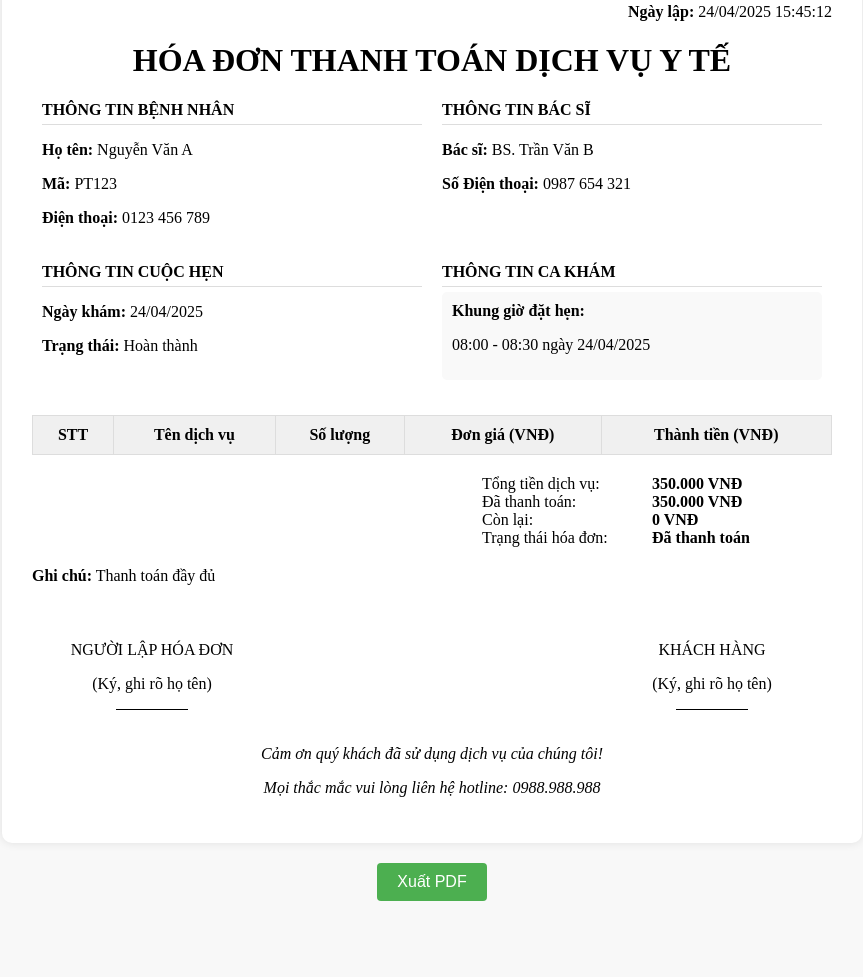
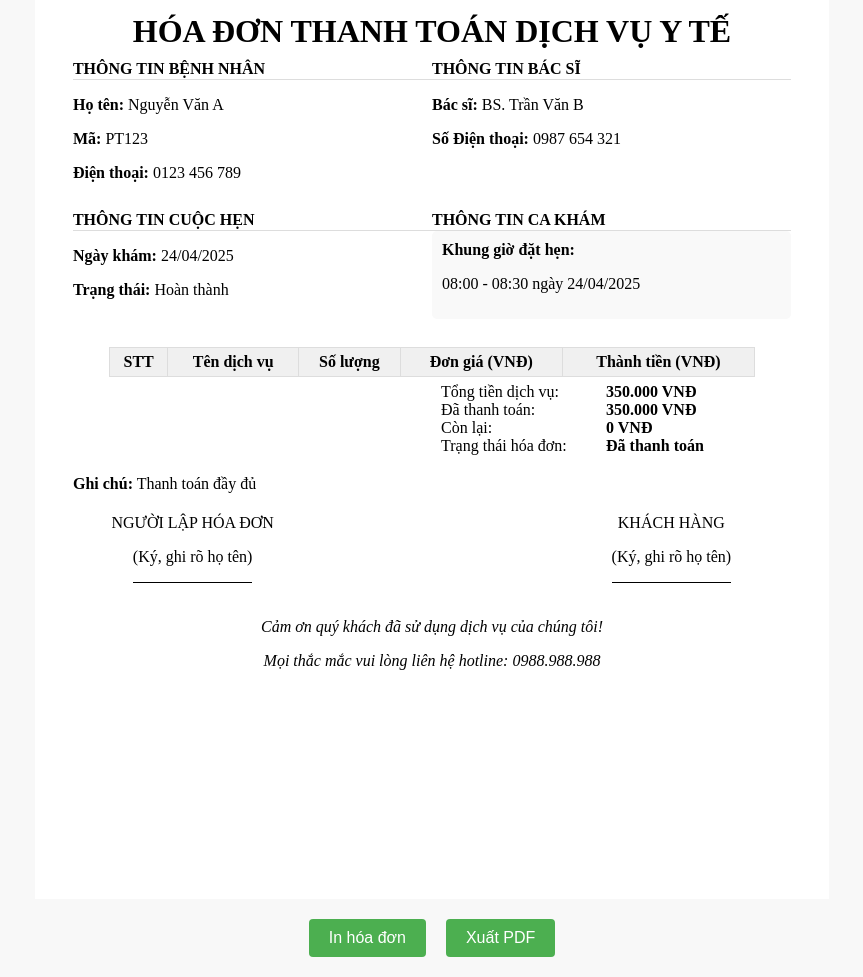
Before and after one commit to DucDat37/FE_TTCS, a plain HTML site: page invoice_detail.html in a window 1280 px wide. Shown: the part 232-1209 px from the top of the page, without its empty margins (208-1071 px from the left). Before the commit the page ends 1173 px from the top, so only its background shows below. Drawn offline with Linux system fonts and the light colour scheme.

Commit message:
chỉnh xuất pdf, in hóa đơn

```diff
--- a/invoice_detail.html
+++ b/invoice_detail.html
@@ -1,58 +1,102 @@
 <!DOCTYPE html>
 <html lang="vi">
+
 <head>
   <meta charset="UTF-8">
   <title>Hóa Đơn Thanh Toán</title>
   <style>
+    @page {
+      size: A4;
+      margin: 10mm;
+    }
+
     body {
-      font-family: 'Times New Roman', Times, serif, sans-serif;
-      margin: 40px;
+      font-family: 'Times New Roman', Times, serif;
       background-color: #f8f8f8;
     }
+
     .invoice {
+      width: 210mm;
+      min-height: 297mm;
+      padding: 10mm;
+      margin: auto;
       background: #fff;
-      padding: 30px;
-      max-width: 800px;
-      margin: auto;
-      border-radius: 10px;
-      box-shadow: 0 0 10px rgba(0,0,0,0.1);
+      border-radius: 0;
+      box-shadow: none;
+      box-sizing: border-box;
     }
-    h1, h2 {
+
+    /* Chỉ hiển thị khi không in */
+    @media print {
+      .print-btn {
+        display: none !important;
+      }
+
+      body {
+        background: white;
+        margin: 0;
+        padding: 0;
+      }
+
+      .invoice {
+        box-shadow: none;
+        border-radius: 0;
+        width: 100%;
+        min-height: 100%;
+        margin: 0;
+        padding: 0;
+      }
+    }
+
+    h1,
+    h2 {
       text-align: center;
+      margin-bottom: 10px;
     }
+
     h3 {
       text-align: center;
       font-weight: normal;
-      margin-bottom: 20px;
+      margin-bottom: 10px;
     }
+
     .info {
       display: flex;
       justify-content: space-between;
-      margin-bottom: 20px;
+      margin-bottom: 10px;
     }
+
     .info-section {
       flex: 1;
-      padding: 0 10px;
+      padding: 0 0px;
+      padding-bottom: 3px;
     }
+
     .info-section-title {
       font-weight: bold;
-      margin-bottom: 5px;
+      margin-bottom: 0px;
       border-bottom: 1px solid #ddd;
-      padding-bottom: 5px;
+      padding-bottom: 1px;
     }
+
     table {
-      width: 100%;
+      width: 90%;
       border-collapse: collapse;
-      margin-bottom: 20px;
+      margin: auto;
+      margin-bottom: 6px;
     }
-    table th, table td {
+
+    table th,
+    table td {
       border: 1px solid #ddd;
-      padding: 10px;
+      padding: 5px;
       text-align: center;
     }
+
     table th {
       background-color: #f0f0f0;
     }
+
     .total {
       width: 350px;
       margin-left: auto;
@@ -61,39 +105,55 @@
       flex-direction: column;
       align-items: flex-start;
     }
+
     .total-row {
       display: flex;
-      gap: 20px;
+      gap: 15px;
     }
-    .total-label, .total-value {
+
+    .total-label,
+    .total-value {
       text-align: left;
       font-weight: normal;
     }
+
     .total-label {
       width: 150px;
     }
+
     .total-value {
       width: 200px;
       font-weight: bold;
     }
+
     .signature {
       display: flex;
       justify-content: space-between;
-      margin-top: 40px;
+      margin-top: 5px;
     }
+
     .signature div {
       text-align: center;
-      width: 30%;
+      width: 50%;
     }
+
     .signature-line {
       border-top: 1px solid #000;
       width: 80%;
       margin: 0 auto;
       padding-top: 5px;
     }
+
+    .button-group {
+      display: flex;
+      justify-content: center;
+      gap: 20px;
+      /* Khoảng cách giữa 2 nút */
+      margin: 20px 0;
+    }
+
     .print-btn {
-      display: block;
-      margin: 20px auto;
+      display: inline-block;
       padding: 10px 20px;
       background-color: #4CAF50;
       color: white;
@@ -102,15 +162,18 @@
       cursor: pointer;
       font-size: 16px;
     }
+
     .print-btn:hover {
       background-color: #45a049;
     }
+
     .time-slot {
       background-color: #f9f9f9;
       padding: 10px;
       border-radius: 5px;
       margin-bottom: 15px;
     }
+
     .time-slot-title {
       font-weight: bold;
       margin-bottom: 5px;
@@ -215,9 +278,12 @@
       <p>Mọi thắc mắc vui lòng liên hệ hotline: 0988.988.988</p>
     </div>
   </div>
-
-  <button class="print-btn" onclick="downloadPDF()">Xuất PDF</button>
+  <div class="button-group">
+    <button class="print-btn" onclick="printInvoice()">In hóa đơn</button>
+    <button class="print-btn" onclick="exportToPDF()">Xuất PDF</button>
+  </div>
   <script src="invoice_detail.js"></script>
   <script src="toast.js"></script>
 </body>
+
 </html>
--- a/invoice_detail.js
+++ b/invoice_detail.js
@@ -1,13 +1,38 @@
-function downloadPDF() {
-  const element = document.querySelector(".invoice");
-  const opt = {
+let isDataLoaded = false;
+function printInvoice() {
+  // Ẩn nút in trước khi in
+  const btn = document.querySelector('.print-btn');
+  btn.style.display = 'none';
+
+  window.print();
+
+  // Hiện lại nút in sau khi in (chờ 1 giây để đảm bảo quá trình in đã bắt đầu)
+  setTimeout(() => {
+    btn.style.display = 'block';
+  }, 1000);
+}
+function exportToPDF() {
+  const element = document.querySelector('.invoice');
+
+  const options = {
     margin: 0.5,
     filename: 'hoa_don.pdf',
     image: { type: 'jpeg', quality: 0.98 },
-    html2canvas: { scale: 2 },
-    jsPDF: { unit: 'in', format: 'a4', orientation: 'portrait' }
-  };
-  html2pdf().set(opt).from(element).save();
+    html2canvas: {
+      scale: 1.5,                      // tăng độ phân giải ảnh cho nét hơn
+      useCORS: true,                 // hỗ trợ lấy ảnh từ domain khác
+      scrollX: 0,
+      scrollY: 0,
+      windowWidth: document.body.scrollWidth
+    },
+    jsPDF: {
+      unit: 'mm',                   // đơn vị inch
+      format: [210, 300],            // khổ giấy A4
+      orientation: 'portrait'       // dọc
+    }
+  }
+
+  html2pdf().set(options).from(element).save();
 }
 
 function toggleLoading(show) {
@@ -46,7 +71,7 @@ function handleApiError(error) {
   }
 }
 async function fetchInvoiceDetail(id) {
-  try{
+  try {
     toggleLoading(true);
     const accessToken = localStorage.getItem('access_token');
     if (!accessToken) {
@@ -72,9 +97,12 @@ async function fetchInvoiceDetail(id) {
     }
 
     const invoiceData = result.data;
-     console.log(invoiceData );
+    console.log(invoiceData);
     // Cập nhật giao diện trực tiếp
     updateInvoiceUI(invoiceData);
+    isDataLoaded = true;
+    // Hiển thị nút xuất PDF sau khi có dữ liệu
+    document.querySelector('.print-btn').style.display = 'block';
   } catch (error) {
     console.error('Error fetching invoice details:', error);
     toast.error('Không thể tải chi tiết hóa đơn. Vui lòng thử lại sau.');
@@ -84,7 +112,7 @@ async function fetchInvoiceDetail(id) {
 }
 function updateInvoiceUI(invoiceData) {
   // Thông tin chung
-  document.getElementById('invoice-id').innerHTML = invoiceData.id;
+  document.getElementById('invoice-id').textContent = invoiceData.id;
   document.getElementById('invoice-date').textContent = invoiceData.createdAt;
 
   // Thông tin bệnh nhân
```
Lines whose indentation alone changed are shown as unchanged.
